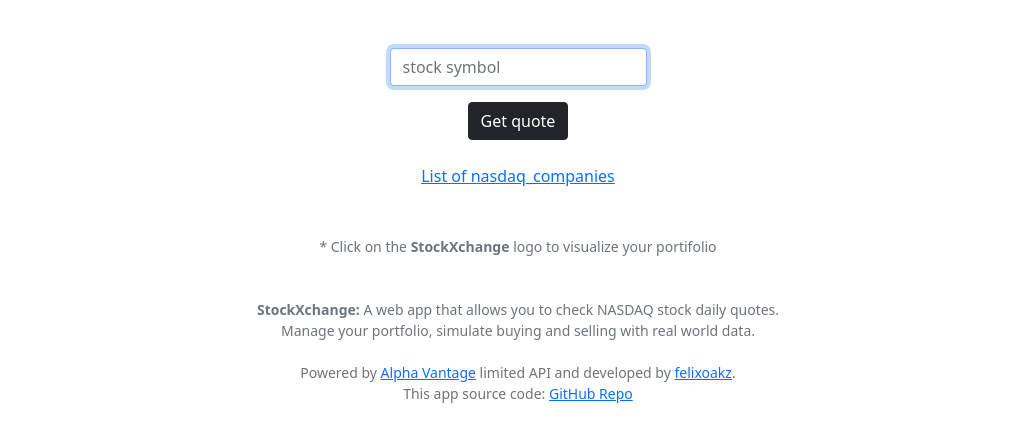
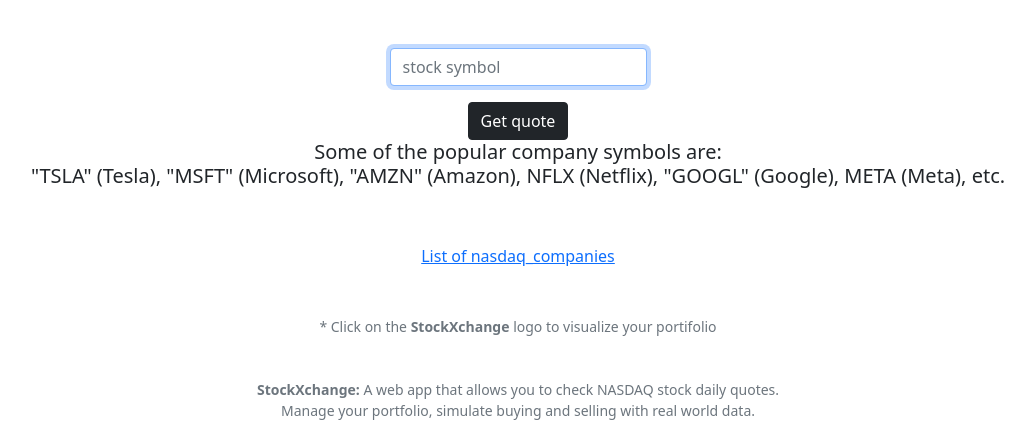
Before and after one commit to felixoakz/stockXchange, a Flask app: page /quote in a window 1280 px wide. Shown: the part 76-504 px from the top of the page, without its empty margins (122-1157 px from the left). Run offline with Flask 2, Linux system fonts and the light colour scheme; the visitor is signed in with stand-in values (Sample User, id 1).

Commit message:
editing portifolio

```diff
--- a/templates/quote.html
+++ b/templates/quote.html
@@ -12,5 +12,6 @@
     </div class="mb-3">
     <button class="btn btn-dark" type="submit">Get quote</button>
 </form>
+<h5>Some of the popular company symbols are: <br> "TSLA" (Tesla), "MSFT" (Microsoft), "AMZN" (Amazon), NFLX (Netflix), "GOOGL" (Google), META (Meta), etc.</h5><br>
 <br><a href="https://github.com/FelixOakz/stockXchange/blob/main/nasdaq_companies.csv">List of nasdaq_companies</a>
 {% endblock %}
```
